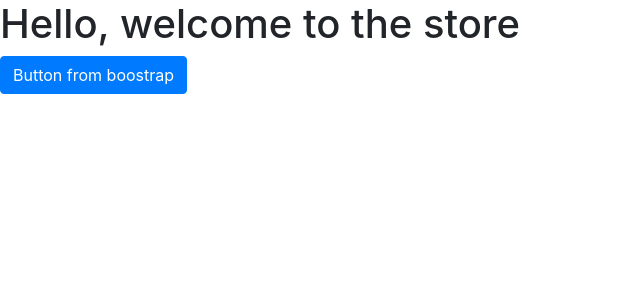
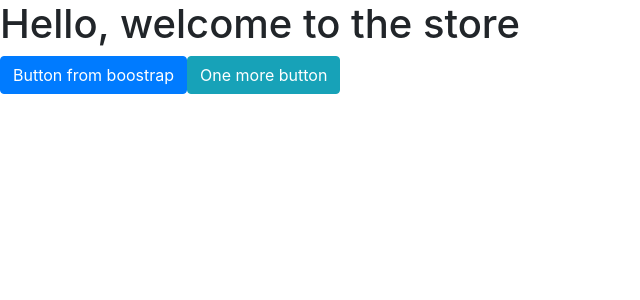
Before and after one commit to victor-tungui/handicrafts-store-web, a React (Create React App) app: page / in a window 1280 px wide. Shown: the top 300 px of the page, without its empty margins (0-640 px from the left). Built offline with nearby package versions, Linux system fonts and the light colour scheme.

Commit message:
add packages to the project
add prop-types

```diff
--- a/package.json
+++ b/package.json
@@ -8,6 +8,7 @@
     "@testing-library/react": "^9.5.0",
     "@testing-library/user-event": "^7.2.1",
     "bootstrap": "^4.5.0",
+    "prop-types": "^15.7.2",
     "react": "^16.13.1",
     "react-dom": "^16.13.1",
     "react-scripts": "3.4.1",
--- a/src/App.js
+++ b/src/App.js
@@ -1,17 +1,20 @@
-import React from 'react';
+import React, { Component } from 'react';
 import './App.css';
 import { Button } from 'reactstrap'
 
-function App() {
-  return (
-    <div className="App">
-      <h1>Hello, welcome to the store</h1>
+class App extends Component {
 
-      <Button color="primary">Button from boostrap</Button>
-    </div>
+  render() {
+    return (
+      <div className="App">
+        <h1>Hello, welcome to the store</h1>
 
+        <Button color="primary">Button from boostrap</Button>
 
-  );
+        <Button color="info">One more button</Button>
+      </div>
+    );
+  }
 }
 
 export default App;
```
